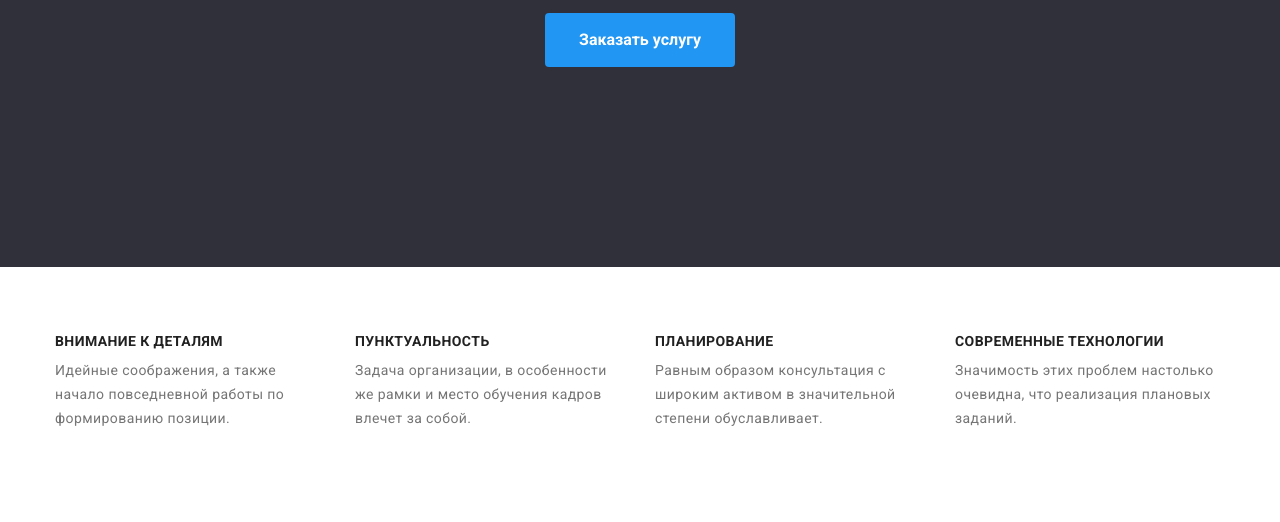
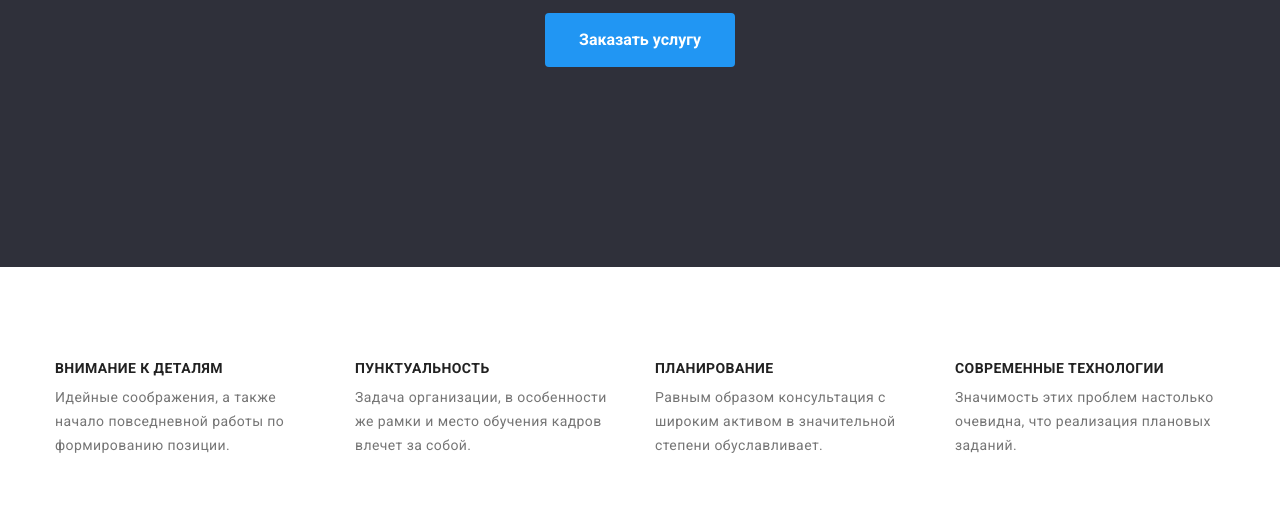
Before and after one commit to LutsiukAndrey/goit-markup-hw-03, a plain HTML site: page index.html in a window 1280 px wide. Shown: the part 420-942 px from the top of the page. Drawn offline with nearby package versions, Linux system fonts and the light colour scheme.

Commit message:
Update style.css

```diff
--- a/css/style.css
+++ b/css/style.css
@@ -195,7 +195,6 @@
   overflow: hidden;
 }
 .benefit {
-  padding-top: 67px;
 }
 .ben-section {
 }
```
